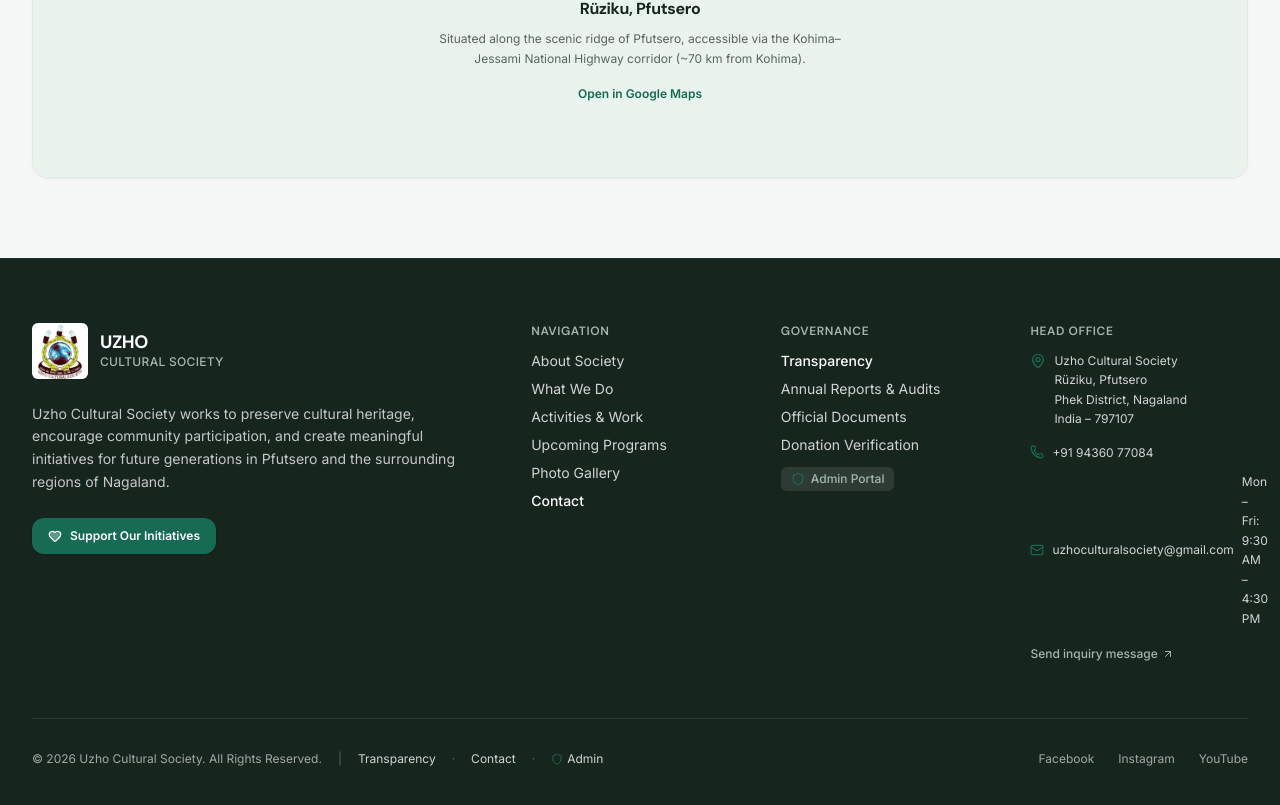
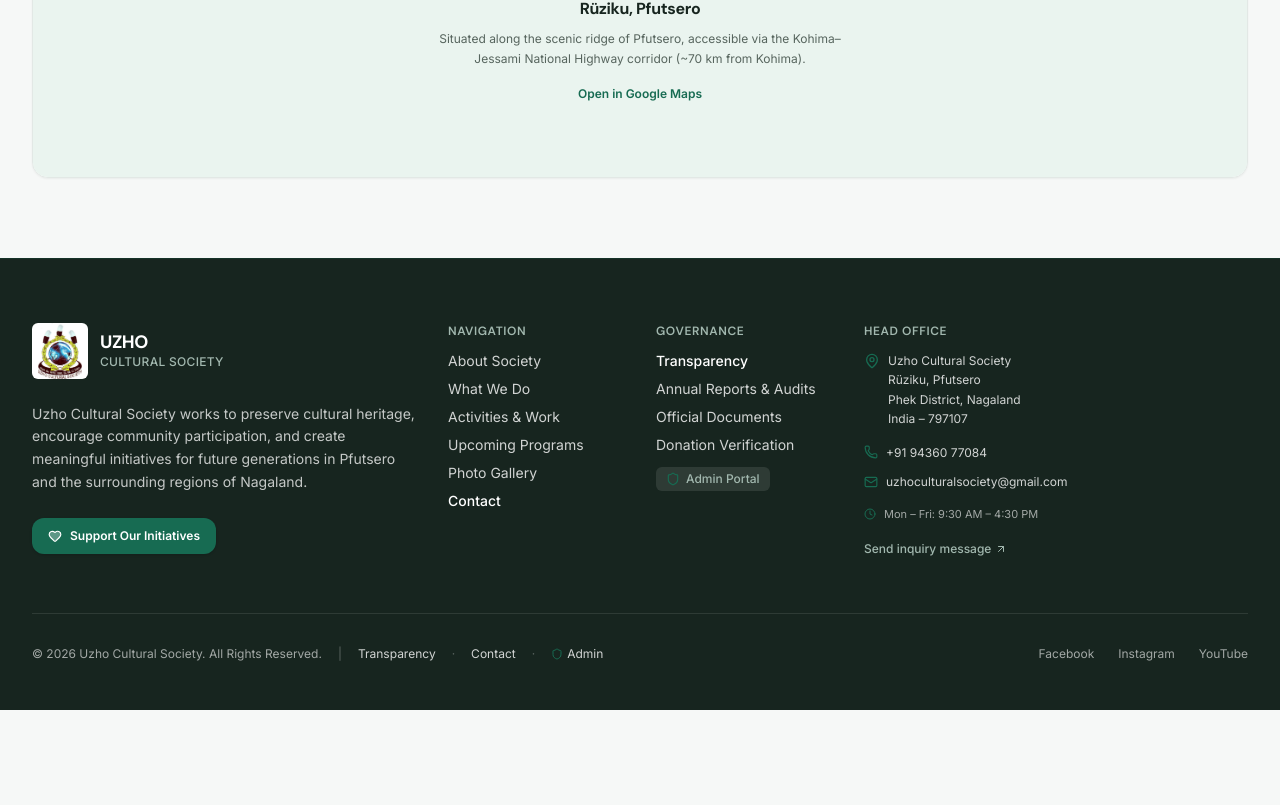
Before and after one commit to mwci98/UZHO, a React (Vite) app: page / in a window 1280 px wide. Shown: the part 7513-8318 px from the top of the page. After the commit the page ends 8223 px from the top, so only its background shows below. Built offline with nearby package versions, Linux system fonts and the light colour scheme; no server answers; the database is empty.

Commit message:
Fix footer contact layout

```diff
--- a/src/components/Footer.tsx
+++ b/src/components/Footer.tsx
@@ -9,7 +9,7 @@ export const Footer: React.FC = () => {
   return (
     <footer className="bg-[#17251F] text-[#F6F8F7] pt-16 pb-12 border-t border-[#176B52]/20">
       <div className="max-w-[1280px] mx-auto px-4 sm:px-6 lg:px-8">
-        <div className="grid grid-cols-1 md:grid-cols-2 lg:grid-cols-5 gap-10 lg:gap-8 pb-14 border-b border-white/10">
+        <div className="grid grid-cols-1 md:grid-cols-2 lg:grid-cols-6 gap-10 lg:gap-8 pb-14 border-b border-white/10">
           {/* Col 1: Identity & Mission */}
           <div className="lg:col-span-2 space-y-4">
             <Logo variant="horizontal" inverted={true} />
@@ -137,7 +137,7 @@ export const Footer: React.FC = () => {
           </div>
 
           {/* Col 4: Contact & Office */}
-          <div className="space-y-3">
+          <div className="space-y-3 lg:col-span-2">
             <h4 className="text-xs font-semibold uppercase tracking-wider text-[#A2B8AF]">
               Head Office
             </h4>
@@ -167,6 +167,10 @@ export const Footer: React.FC = () => {
                 <a href="mailto:uzhoculturalsociety@gmail.com" className="hover:text-[#A2B8AF]">
                   uzhoculturalsociety@gmail.com
                 </a>
+              </div>
+
+              <div className="flex items-start gap-2 pt-1 text-[11px] text-white/60">
+                <Clock className="w-3 h-3 text-[#176B52] shrink-0 mt-0.5" />
                 <span>Mon – Fri: 9:30 AM – 4:30 PM</span>
               </div>
 
```
